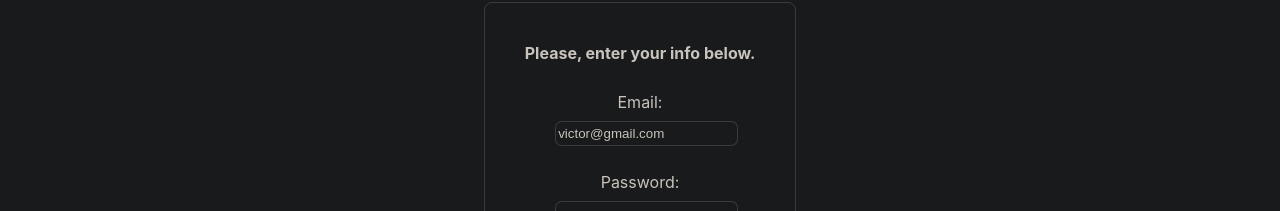
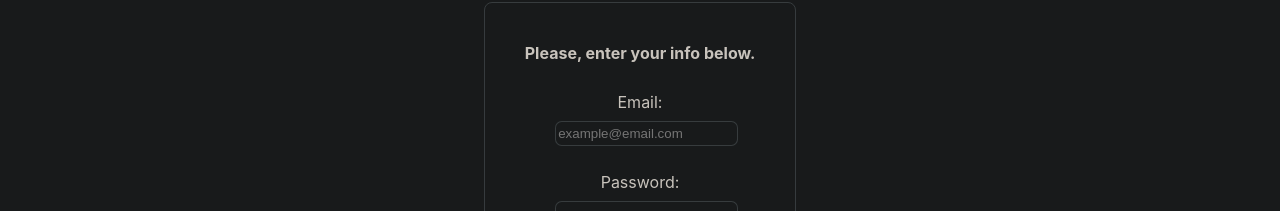
Before and after one commit to victordqa/will-do-app, a React (Create React App) app in the folder client/: page /login in a window 1280 px wide. Shown: the part 94-305 px from the top of the page. Built offline with nearby package versions, Linux system fonts and the light colour scheme; no server answers.

Commit message:
Comenting and refactoring

```diff
--- a/client/src/components/CreateTaskModal.js
+++ b/client/src/components/CreateTaskModal.js
@@ -3,6 +3,8 @@ import styled from "styled-components";
 import { connect } from "react-redux";
 import { addTaskAction } from "../redux/actions/taskActions";
 import { clearSuccsessMessagesAction } from "../redux/actions/taskActions";
+
+// ===================Style=====================
 
 const CreateTaskContainer = styled.div`
   border: 1px solid rgba(61, 66, 69, 0.85);
@@ -75,6 +77,7 @@ const CreateTaskIconContainer = styled.button`
   border-color: ${(props) => (props.toggle ? "rgba(186,0,84,1)" : "#181a1b")};
   border-radius: 3em;
   width: ${(props) => (props.toggle ? "15%" : "100%")};
+  min-width: 8em;
   padding: 0.3em 0em;
   margin: 0.3em 0em;
   transition: all 0.3s ease-in-out;
@@ -145,11 +148,12 @@ const MsgContainer = styled.div`
   transform: ${(props) =>
     props.displayMsg ? "translate(0, 0)" : "translate(100%, 0)"};
 `;
+// ===================Component=====================
 function CreateTaskModal(props) {
   let { addTaskAction, taskMsg, clearSuccsessMessagesAction, isAuth } = props;
 
   useEffect(() => {
-    //trigger msg modal
+    //Display add or delete msgs
     if (taskMsg !== "") {
       setDisplayMsg(true);
       setTimeout(() => {
@@ -165,17 +169,18 @@ function CreateTaskModal(props) {
   //Local state to control msg displays.
   const [displayMsg, setDisplayMsg] = useState(false);
 
-  //Local state for forms.
+  //Local state for user input.
   const [newTask, setNewTask] = useState({
     importance: 0,
     description: "",
     alertEmptyDescription: false,
   });
 
-  // Local state to control toggle for task creation
+  // Local state to control createa task expansion/contraction
   const [toggle, setToggle] = useState({ isToggled: false, numberOfClicks: 0 });
 
   function addTaskHandler(newTask) {
+    //Takes user back to home if token expiers
     if (!isAuth) {
       window.location.href = "http://localhost:3000/";
     } else if (toggle.numberOfClicks === 0) {
@@ -200,7 +205,7 @@ function CreateTaskModal(props) {
       });
     }
   }
-
+  //Updtate input fields state
   function onChangeHandler(event) {
     event.preventDefault();
     let name = event.target.name;
--- a/client/src/components/Login.js
+++ b/client/src/components/Login.js
@@ -4,6 +4,7 @@ import { logInAction } from "../redux/actions/authActions";
 import { clearErrorsAction } from "../redux/actions/errorActions";
 import styled from "styled-components";
 
+// ===================Styles=====================
 const LogInContainer = styled.div`
   margin-top: 3rem;
   border: 1px solid rgba(61, 66, 69, 0.85);
@@ -50,20 +51,21 @@ const LogInButton = styled.button`
   }
 `;
 
+// ===================Component=====================
 function Login(props) {
   let { logInAction, clearErrorsAction, error, isAuth } = props;
+  //Destructure error info
   let errorId = error.id;
   let errorMsg = error.msg;
-  // Local states
+  // Local state to update input fields
   const [user, setUser] = useState({
-    email: "victor@gmail.com",
-    password: "1234",
+    email: "",
+    password: "",
   });
 
   //Display server messages
   const [statusMsg, setStatusMsg] = useState("");
   useEffect(() => {
-    console.log("use effect triggered");
     if (!isAuth && errorId === "LOGIN_FAILURE") {
       setStatusMsg(errorMsg);
     } else if (isAuth) {
@@ -74,14 +76,15 @@ function Login(props) {
   }, [isAuth, errorId, errorMsg, clearErrorsAction]);
 
   function logInHandler(user) {
-    //clear previous erros
+    //Clear previous erros
     clearErrorsAction();
-
     logInAction(user);
   }
   function onSubmitHandler(event) {
     event.preventDefault();
   }
+
+  //Updates stae of input fields
   function onChangeHandler(event) {
     let name = event.target.name;
     let value = event.target.value;
--- a/client/src/components/Tasks.js
+++ b/client/src/components/Tasks.js
@@ -3,6 +3,8 @@ import styled from "styled-components";
 import { connect } from "react-redux";
 import CreateTaskModal from "./CreateTaskModal";
 import { deleteTaskAction, getTasksAction } from "../redux/actions/taskActions";
+
+// ===================Styles=====================
 
 const taskAnimationHandler = (props) => {
   let horizontalDisp = 70 * 1.2;
@@ -120,7 +122,7 @@ function Tasks({ deleteTaskAction, tasks, user, isAuth }) {
         if (task._id === taskId) {
           //Change animate property in local state so that only the card that had this prop changed will rerender
           //Note that passing  rendering the cards based on props that change all the time
-          // for all ther cards would be inefficient because of all the rerenderings
+          // for all ther cards would be inefficient
           return { ...task, animate: true };
         } else {
           return task;
--- a/client/src/redux/reducers/authReducer.js
+++ b/client/src/redux/reducers/authReducer.js
@@ -45,7 +45,7 @@ export const authReducer = (state = initialState, action) => {
     case LOGOUT_SUCCSESS:
       localStorage.removeItem("token");
       return {
-        ...state, //test if cloning the state is necessary
+        ...state,
         token: null,
         isAuth: false,
         isLoading: false,
```
